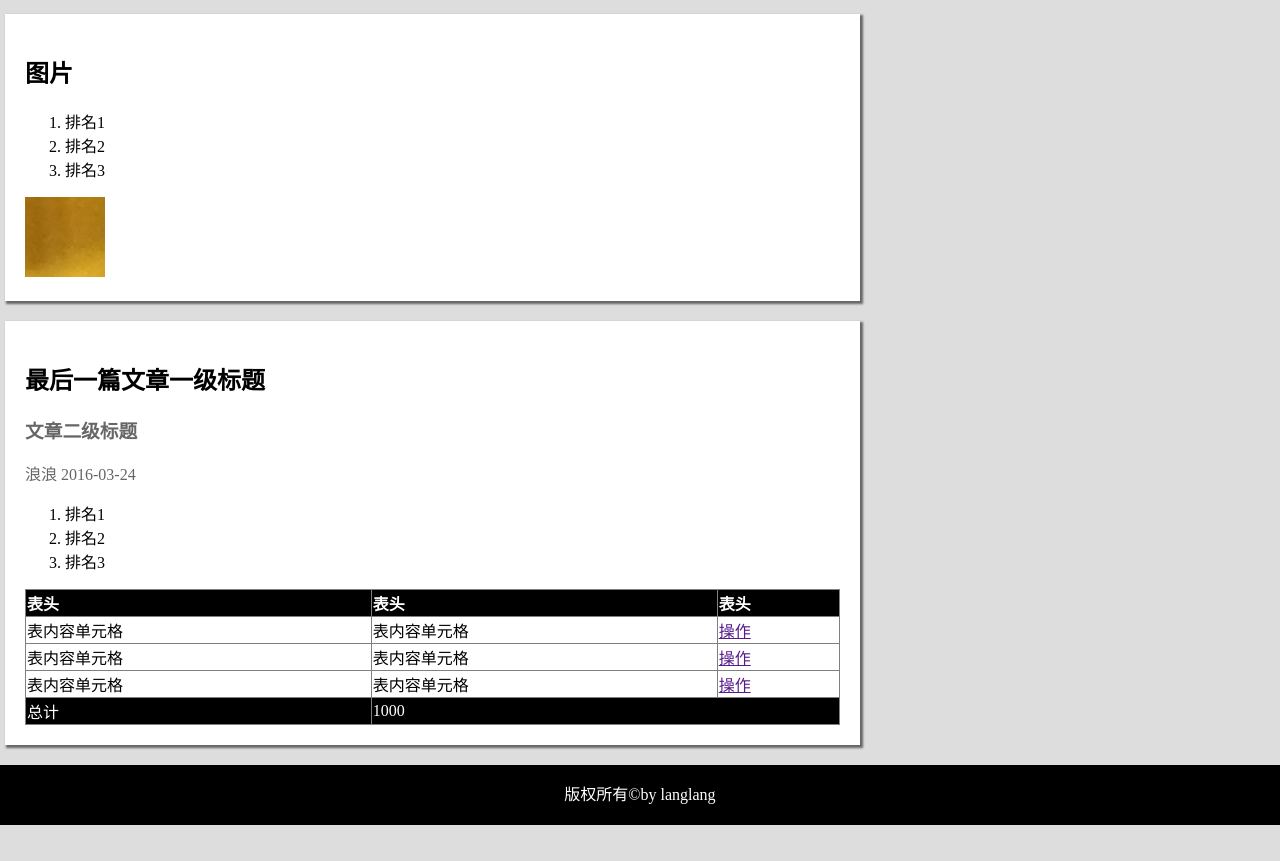
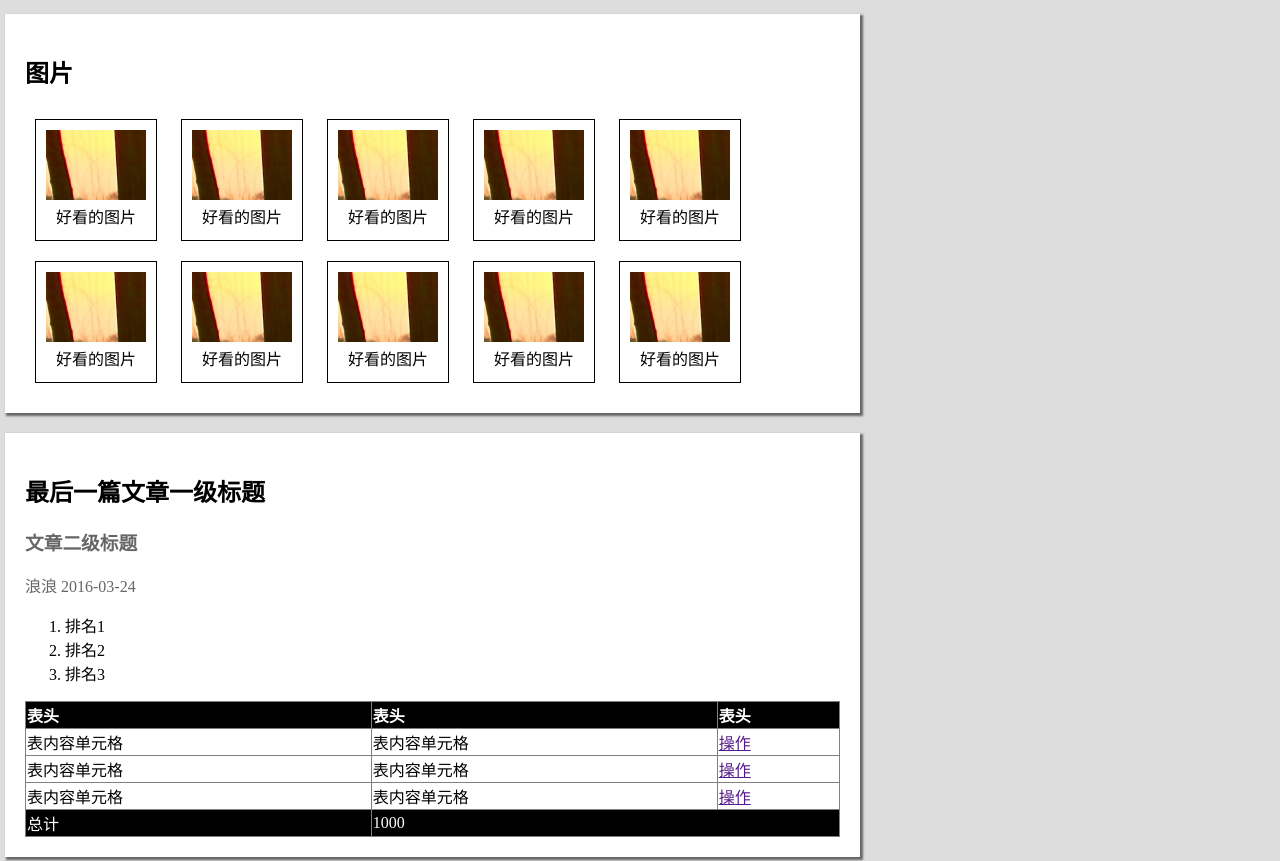
Before and after one commit to draft-jay/IFE2016_Baidu, a plain HTML site: page IFE_Baidu/task05.html in a window 1280 px wide. Shown: the part 1357-2218 px from the top of the page. Before the commit the page ends 2182 px from the top, so only its background shows below. Drawn offline with Linux system fonts and the light colour scheme.

Commit message:
任务5完成

```diff
--- a/IFE_Baidu/css/task05.css
+++ b/IFE_Baidu/css/task05.css
@@ -83,12 +83,30 @@ article {
 	margin-bottom: 20px;
 }
 
-article h3, .author {
+article header h3, .author {
 	color: #666;
 }
 
 article p {
 	text-indent: 2em;
+}
+
+.img-string{
+}
+
+article figure{
+	/*float: left;*/
+	text-align: center;
+	border: 1px solid #000;
+	height: 100px;
+	width: 100px;
+	margin: 10px;/*这里相邻的margin叠加了，搞不懂就减一半margin吧*/
+	padding: 10px;
+	display: inline-block;
+}
+article figure img{
+	height: 70px;
+	width: 100px;
 }
 
 .aside {
@@ -98,10 +116,24 @@ article p {
 	background-color: #fff;
 	box-sizing: border-box;
 }
-.aside-table tr+td{
+.aside-table,.aside-table textarea{
+	width: 100%;
+}
+.aside-table td:first-of-type{
 	text-align: right;
+	padding-right: 10px;
 }
 
+.aside span{
+	font-size: 80%;
+	color: #666;
+}
+.aside-table textarea{
+	resize: none;
+	overflow: scroll;
+	padding: 0;
+	height: 100px;
+}
 footer {
 	background-color: #000;
 	color: #FFF;
--- a/IFE_Baidu/task05.html
+++ b/IFE_Baidu/task05.html
@@ -4,6 +4,7 @@
 	<head>
 		<meta charset="UTF-8">
 		<title>HTML+CSS基础：完整页面</title>
+		<meta name="description" content="不兼容IE，仅以chrome最新版测试" />
 		<link rel="stylesheet" type="text/css" href="css/task05.css" />
 	</head>
 
@@ -32,7 +33,7 @@
 						<tr>
 							<td></td>
 							<td>
-								邮箱地址请按要求格式输入
+								<span>邮箱地址请按要求格式输入</span>
 							</td>
 						</tr>
 						<tr>
@@ -46,11 +47,11 @@
 						<tr>
 							<td></td>
 							<td>
-								密码为6-16位英文数字
+								<span>密码为6-16位英文数字</span>
 							</td>
 						</tr>
 						<tr>
-							<td><label>性别</label></td>
+							<td>性别</td>
 							<td><input type="radio" name="gender" id="male" /><label for="male">男</label>
 								<input type="radio" name="gender" id="female" /><label for="female">女</label></td>
 						</tr>
@@ -70,7 +71,7 @@
 						</tr>
 						<tr>
 							<td>个人描述</td>
-							<td><textarea name="profile" rows="" cols=""></textarea></td>
+							<td><textarea name="profile"></textarea></td>
 						</tr>
 					</table>
 					<input type="submit" value="确认提交" />
@@ -79,14 +80,14 @@
 
 			<section class="content">
 				<article>
-					<div class="article-header">
+					<header>
 						<h2>文章一级标题</h2>
 						<h3>文章二级标题</h3>
 						<span class="author">
 							浪浪 2016-03-24
 						</span>
 						<!--未来需要接收来自后台的数据-->
-					</div>
+					</header>
 					<p>这是以一个很长很长的段落，这是以一个很长很长的段落，这是以一个很长很长的段落，这是以一个很长很长的段落，这是以一个很长很长的段落，这是以一个很长很长的段落，这是一个，换行了<br> 这是以一个很长很长的段落，这是以一个很长很长的段落，这是以一个很长很长的段落，这是以一个很长很长的段落，这是以一个很长很长的段落，这是以一个很长，换行了
 						<br> 这是以一个很长很长的段落。这是以一个很长很长的段落，这是以一个很长很长的段落，<a href="http://ife.baidu.com">这里有一个链接链接到http://ife.baidu.com</a>这是以一个很长很长的段落，这是以一个很长很长的段落，这是以一个很长很长的段落，这是以一个很长很长的段落，这是以一个很长很长的段落。</p>
 					<img src="img/logo.jpg" />
@@ -95,14 +96,14 @@
 				</article>
 
 				<article>
-					<div class="article-header">
+					<header>
 						<h2>另一篇文章一级标题</h2>
 						<h3>文章二级标题</h3>
 						<span class="author">
 							浪浪 2016-03-24
 						</span>
 						<!--未来需要接收来自后台的数据-->
-					</div>
+					</header>
 					<p>这是以一个很长很长的段落，这是以一个很长很长的段落，这是以一个很长很长的段落，这是以一个很长很长的段落，这是以一个很长很长的段落，这是以一个很长很长的段落，这是一个，换行了<br> 这是以一个很长很长的段落，这是以一个很长很长的段落，这是以一个很长很长的段落，这是以一个很长很长的段落，这是以一个很长很长的段落，这是以一个很长，换行了
 						<br> 这是以一个很长很长的段落。这是以一个很长很长的段落，这是以一个很长很长的段落，<a href="http://ife.baidu.com">这里有一个链接链接到http://ife.baidu.com</a>这是以一个很长很长的段落，这是以一个很长很长的段落，这是以一个很长很长的段落，这是以一个很长很长的段落，这是以一个很长很长的段落。</p>
 					<img src="img/logo.jpg" />
@@ -115,23 +116,60 @@
 
 				<article>
 					<h2>图片</h2>
-					<ol>
-						<li>排名1</li>
-						<li>排名2</li>
-						<li>排名3</li>
-					</ol>
-					<img src="img/logo.jpg" />
+					<section >
+						<figure>
+							<img src="img/pic.jpg" />
+							<figcaption>好看的图片</figcaption>
+						</figure>
+						<figure>
+							<img src="img/pic.jpg" />
+							<figcaption>好看的图片</figcaption>
+						</figure>
+						<figure>
+							<img src="img/pic.jpg" />
+							<figcaption>好看的图片</figcaption>
+						</figure>
+						<figure>
+							<img src="img/pic.jpg" />
+							<figcaption>好看的图片</figcaption>
+						</figure>
+						<figure>
+							<img src="img/pic.jpg" />
+							<figcaption>好看的图片</figcaption>
+						</figure>
+						<figure>
+							<img src="img/pic.jpg" />
+							<figcaption>好看的图片</figcaption>
+						</figure>
+						<figure>
+							<img src="img/pic.jpg" />
+							<figcaption>好看的图片</figcaption>
+						</figure>
+						<figure>
+							<img src="img/pic.jpg" />
+							<figcaption>好看的图片</figcaption>
+						</figure>
+						<figure>
+							<img src="img/pic.jpg" />
+							<figcaption>好看的图片</figcaption>
+						</figure>
+						<figure>
+							<img src="img/pic.jpg" />
+							<figcaption>好看的图片</figcaption>
+						</figure>
+					</section>
+
 				</article>
 
 				<article>
-					<div class="article-header">
+					<header>
 						<h2>最后一篇文章一级标题</h2>
 						<h3>文章二级标题</h3>
 						<span class="author">
 							浪浪 2016-03-24
 						</span>
 						<!--未来需要接收来自后台的数据-->
-					</div>
+					</header>
 					<ol>
 						<li>排名1</li>
 						<li>排名2</li>
```
Also changed, not shown: IFE_Baidu/img/pic.jpg (added), 1 other file.
